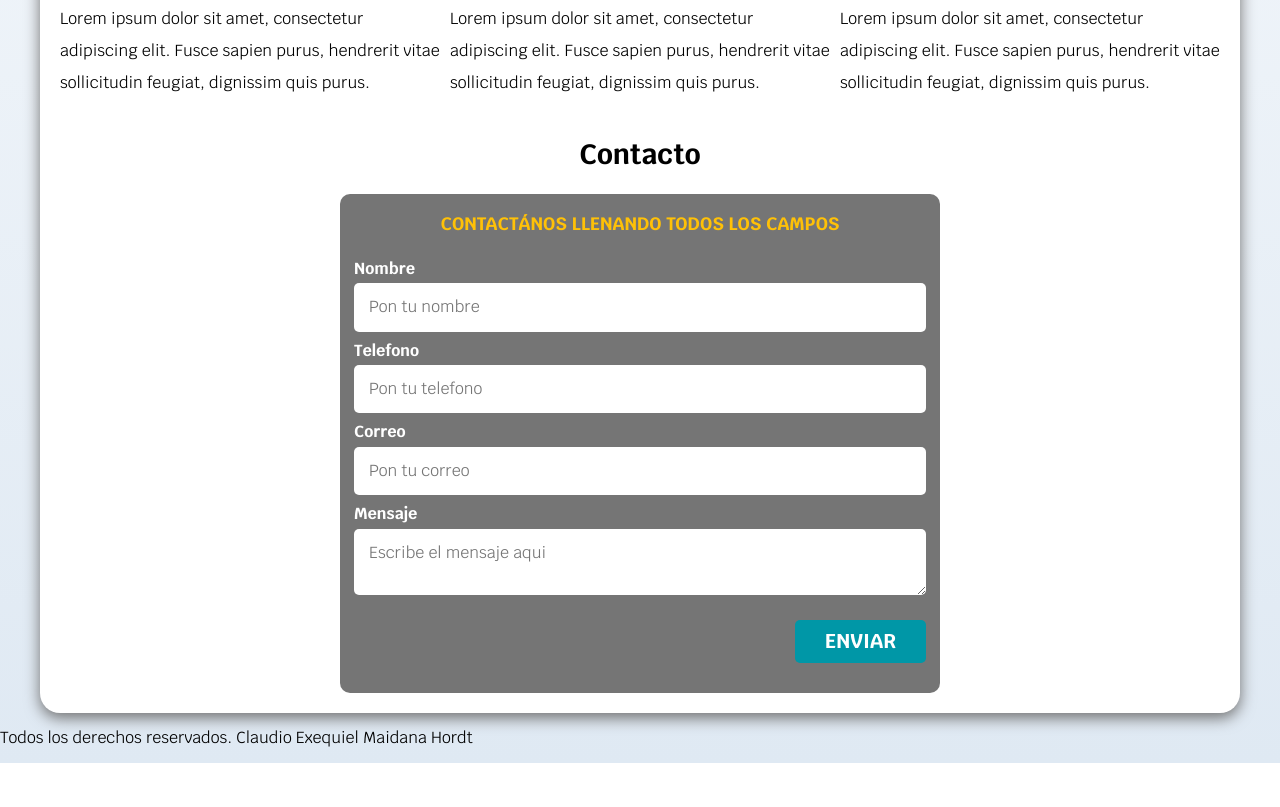
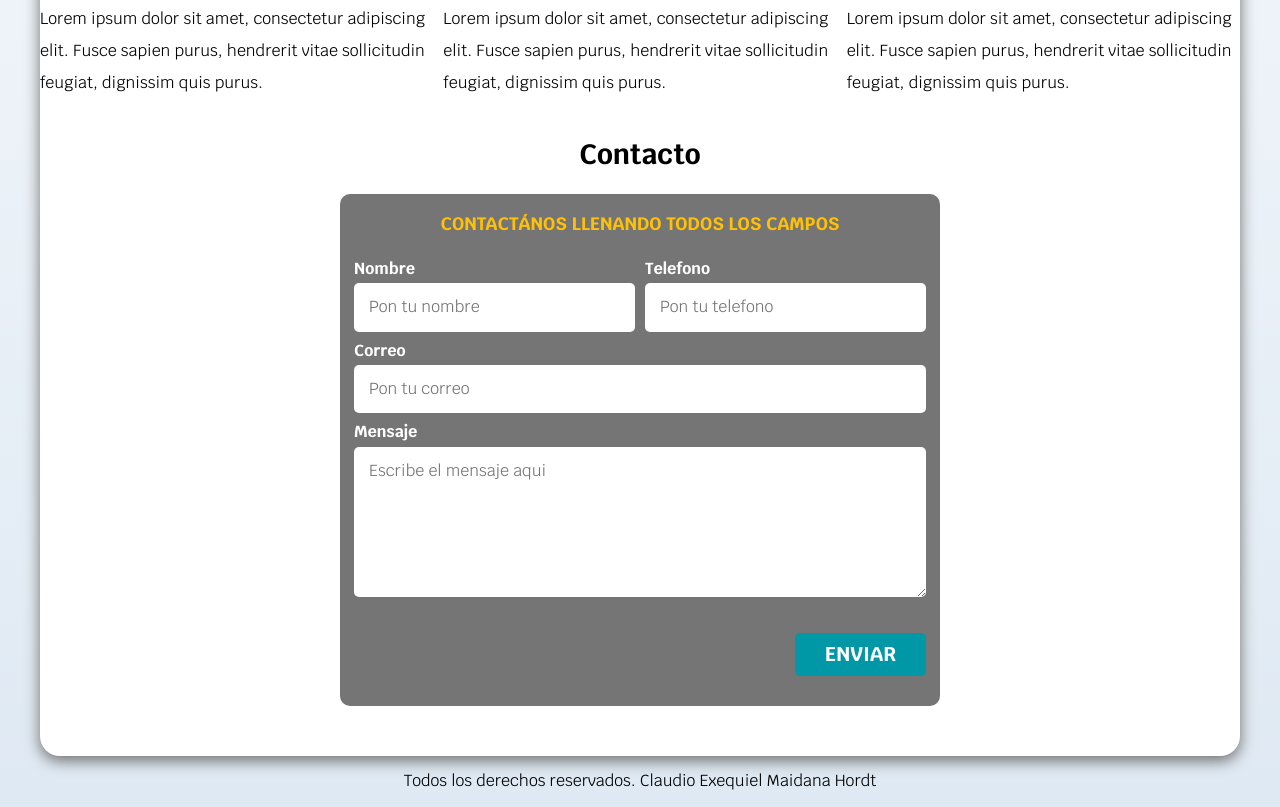
Before and after one commit to ExequielHordt/MyFreelanceSite_Example, a plain HTML site: page index.html in a window 1280 px wide. Shown: the part 926-1733 px from the top of the page. Before the commit the page ends 1689 px from the top, so only its background shows below. Drawn offline with Linux system fonts and the light colour scheme.

Commit message:
I added a scrolling effect. I have also organized the code.

```diff
--- a/Css/styles.css
+++ b/Css/styles.css
@@ -14,6 +14,13 @@ html {
     font-size: 62.5%;
     box-sizing: border-box;
     /* Hack for Box Model */
+    scroll-snap-type: y mandatory;
+}
+
+/* Scroll Snap */
+.service, .main-navigation, .form {
+    scroll-snap-align: center;
+    scroll-snap-stop: always;
 }
 
 *, *:before, *:after {
@@ -51,7 +58,8 @@ body {
 .shadow {
     box-shadow: 0px 5px 15px 0px rgba(112, 112, 112, 1);
     background-color: var(--white);
-    padding: 2rem;
+    padding-top: 2rem;
+    padding-bottom: 5rem;
     border-radius: 2rem;
 }
 
@@ -234,10 +242,23 @@ h1, h2, h3 {
     color: var(--primary);
 }
 
-.fields-container {}
+@media (min-width: 768px) {
+    .fields-container {
+        display: grid;
+        grid-template-columns: repeat(2, 1fr);
+        grid-template-rows: auto auto 20rem;
+        column-gap: 1rem;
+        /* Column Spacing */
+    }
 
-.fields {
-    margin-bottom: 1rem;
+    .fields:nth-child(3), .fields:nth-child(4) {
+        /* This is a pseudo selector. In programming, arrays start at zero, but in this case they start at one. */
+        grid-column: 1 / 3;
+    }
+
+    .fields {
+        margin-bottom: 1rem;
+    }
 }
 
 .fields label {
@@ -247,9 +268,18 @@ h1, h2, h3 {
     display: block;
 }
 
+.fields textarea {
+    height: 15rem;
+}
+
 .input-text {
     width: 100%;
     border: none;
     padding: 1.5rem;
     border-radius: .5rem;
 }
+
+/* Footer */
+.footer {
+    text-align: center;
+}
--- a/index.html
+++ b/index.html
@@ -160,7 +160,7 @@
             </form>
         </section>
     </main> <!-- Close Main-->
-    <footer>
+    <footer class="footer">
         <p> Todos los derechos reservados. Claudio Exequiel Maidana Hordt</p>
     </footer>
 
```
